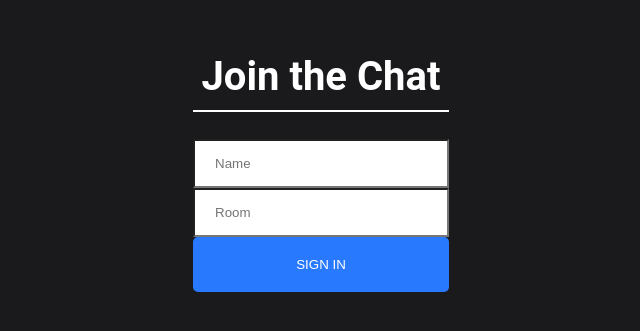
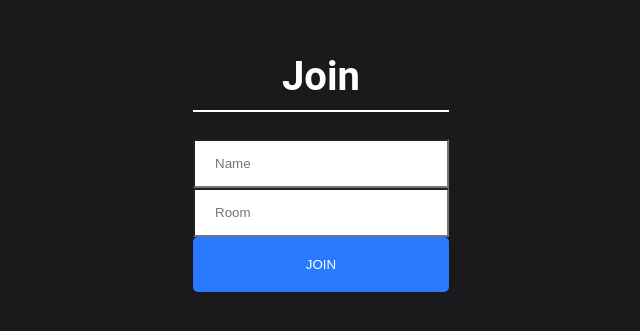
Before and after one commit to sakthivaishnavi/RealTime_Group_Chat_Application, a React (Vite) app in the folder frontend/: page / in a window 1280 px wide. Shown: the part 241-572 px from the top of the page, without its empty margins (319-959 px from the left). Built offline with nearby package versions, Linux system fonts and the light colour scheme.

Commit message:
textual changes

```diff
--- a/frontend/src/Components/IconComponent/IconComponent.jsx
+++ b/frontend/src/Components/IconComponent/IconComponent.jsx
@@ -13,7 +13,6 @@ const IconComponent = ({ room }) => {
         <div className={styles.rightInnerContainer}>
          <a href="/"><img src={closeIcon} className={styles.closeIcon} alt='close'/></a>
         </div>
-
     </div>
   )
 }
--- a/frontend/src/Components/Input/Input.jsx
+++ b/frontend/src/Components/Input/Input.jsx
@@ -13,8 +13,6 @@ const Input = ({ message , setMessage, sendMessage }) => {
         onKeyPress={event => event.key === 'Enter' ? sendMessage(event) :  null} />
     <button className={styles.sendButton} onClick={(event) => sendMessage(event)}> Send </button>
     </form>
-
-
   )
 }
 
--- a/frontend/src/Components/Join/Join.jsx
+++ b/frontend/src/Components/Join/Join.jsx
@@ -10,11 +10,11 @@ export default function Join () {
   return (
     <div className={styles.outerContainer}>
       <div className={styles.innerContainer}>
-        <h1 className={styles.heading}>Join the Chat</h1>
+        <h1 className={styles.heading}>Join</h1>
         <div><input placeholder='Name' type='text'  className={styles.inputField} onChange={(event)=>setName(event.target.value)} /></div>
         <div><input placeholder='Room' type='text'  className={styles.inputField} onChange={(event)=>setRoom(event.target.value)} /></div>
         <Link onClick={event => (!name || !room) ? event.preventDefault() : null} to={`/chat?name=${name}&room=${room}`}>
-          <button className={styles.button} type='submit'>Sign In</button>
+          <button className={styles.button} type='submit'>Join</button>
         </Link>
       </div>
     </div>
--- a/frontend/src/Components/Messages/Message/Message.jsx
+++ b/frontend/src/Components/Messages/Message/Message.jsx
@@ -1,7 +1,6 @@
 import React from 'react'
 import styles from './Message.module.css';
 import ReactEmoji from 'react-emoji';
-
 
 const Message = ({ message :{ text, user }, name }) => {
 
```
Also changed, not shown: 2 other files (tests, documents, lock files or other folders).
